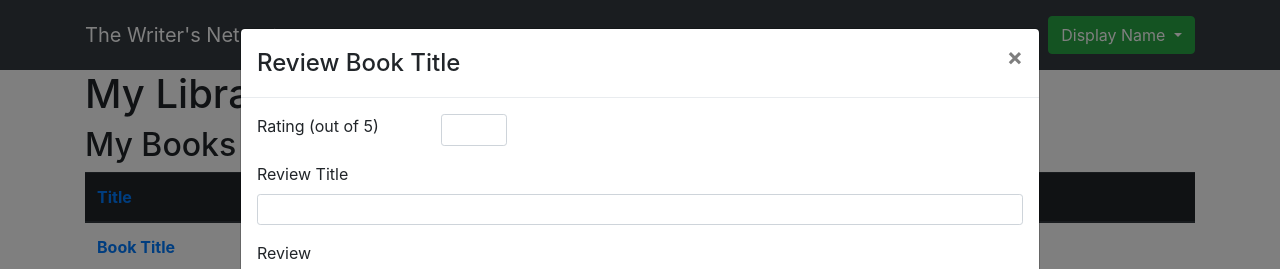
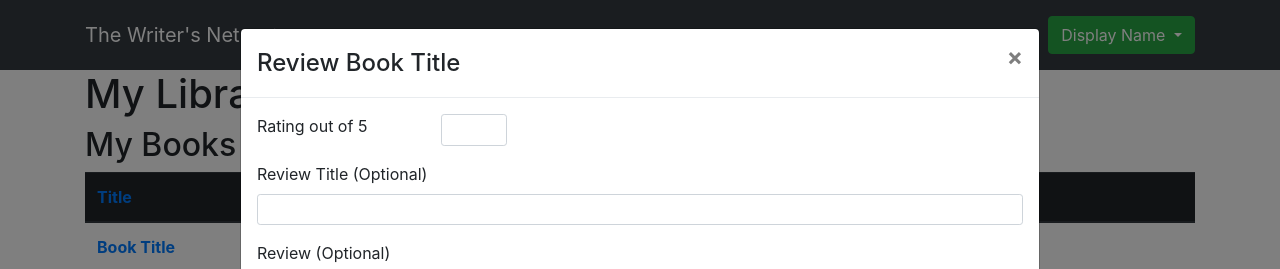
Before and after one commit to silentfuzzle/TheWritersNetBootstrap, a website: page my-library.html in a window 1280 px wide. Both pictures are taken after a click on the link "N/A". Shown: the top 269 px of the page. Drawn offline with nearby package versions, Linux system fonts and the light colour scheme.

Commit message:
Minor fixes

```diff
--- a/my-library.html
+++ b/my-library.html
@@ -93,15 +93,15 @@
                     <div class="modal-body">
                         <form>
                             <div class="form-group row">
-                                <label class="col-6 col-sm-5 col-md-4 col-lg-3" for="review-rating-input">Rating (out of 5)</label>
+                                <label class="col-6 col-sm-5 col-md-4 col-lg-3" for="review-rating-input">Rating out of 5</label>
                                 <input type="number" class="col-2 col-md-1 form-control form-control-sm mr-1" id="review-rating-input">
                             </div>
                             <div class="form-group">
-                                <label for="review-title-input">Review Title</label>
+                                <label for="review-title-input">Review Title (Optional)</label>
                                 <input type="text" class="form-control form-control-sm mr-1" id="review-title-input">
                             </div>
                             <div class="form-group">
-                                <label for="review-input">Review</label>
+                                <label for="review-input">Review (Optional)</label>
                                 <textarea class=" form-control form-control-sm mr-1" id="review-input" rows="5"></textarea>
                             </div>
                             <div class="form-group row justify-content-end">
```
Also changed, not shown: books/edit.html (+4 -1 lines), books/view.html (+3 -3 lines), sections/edit.html (+1 -1 lines).
